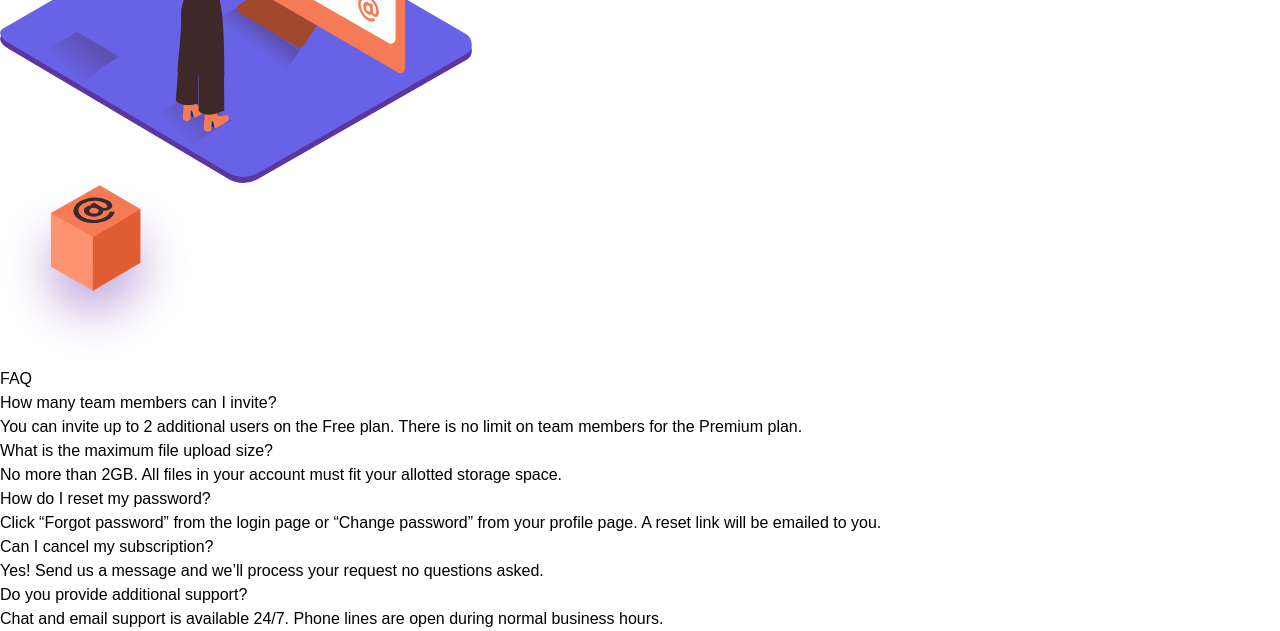
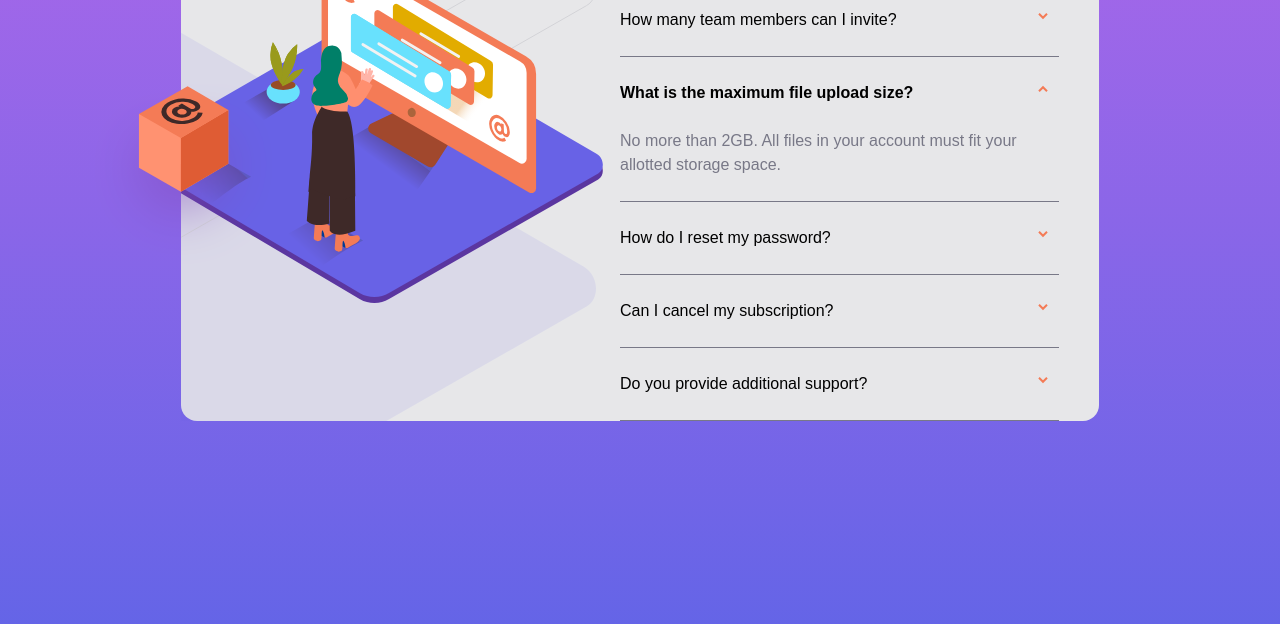
Before and after one commit to MaxTarasevich/faq-accordion-card-main, a plain HTML site: page index.html in a window 1280 px wide. Shown: the part 176-807 px from the top of the page. Drawn offline with Linux system fonts and the light colour scheme.

Commit message:
feat: descktop desine

```diff
--- a/index.html
+++ b/index.html
@@ -14,81 +14,98 @@
   <link rel="stylesheet" href="./output.css">
 
 </head>
-<body >
-  <main>
-    <section class="card">
-      <div class="card__image">
+<body class="bg-gradient-to-t from-soft-blue to-soft-violet bg-no-repeat min-h-screen">
+  <main class="pt-20 pb-20">
+    <section class="card flex rounded-2xl max-w-[918px] m-auto
+                  bg-light-grayish-blue pr-10">
 
-       <picture>
+      <div
+      class="card__image relative min-w-[50%]">
+
+        <picture class="absolute top-[180px] left-[-93px]">
+          <img src="./images/illustration-box-desktop.svg" alt="box">
+        </picture>
+<!--
+       <picture class="absolute top-0 left-[-7%]">
          <img src="./images/illustration-woman-online-desktop.svg" alt="woman online">
        </picture>
-      <picture>
-        <img src="./images/illustration-box-desktop.svg" alt="box">
+
+       <picture class="absolute bottom-[-10%] left-[-10%] max-w-full">
+         <img src="./images/bg-pattern-desktop.svg" alt="Background">
        </picture>
-
+    -->
       </div>
 
-      <div class="card__content">
-        <h1 class="card__title">
+      <div class="card__content w-[50%] pt-10">
+
+        <h1 class="card__title text-4xl font-bold">
           FAQ
         </h1>
-        <div class="card__accordion">
-          <h2 class="card__subtitle">How many team members can I invite? </h2>
-          <p class="card__text">
+
+        <details class="group pt-6 border-b border-solid border-dark-grayish-blue">
+          <summary class="subtitle">
+            <h2 class=" ">
+                      How many team members can I invite?
+            </h2>
+          </summary>
+          <p class="max-h-0 pb-0 overflow-hidden text-dark-grayish-blue
+          transition-[all] duration-700
+          group-open:max-h-[150px] group-open:pb-6">
           You can invite up to 2 additional users on the Free plan.
             There is no limit on team members for the Premium plan.
           </p>
-        </div>
-        <div class="card__accordion">
-          <h2 class="card__subtitle">What is the maximum file upload size? </h2>
-            <p class="card__text">
+        </details>
+
+        <details open class="group pt-6 border-b border-solid border-dark-grayish-blue">
+          <summary class="subtitle">
+            <h2>What is the maximum file upload size?</h2>
+          </summary>
+          <p class="max-h-0 pb-0 overflow-hidden text-dark-grayish-blue
+          transition-[all] duration-700
+          group-open:max-h-[150px] group-open:pb-6">
           No more than 2GB.
           All files in your account must fit your allotted storage space.
           </p>
-        </div>
-        <div class="card__accordion">
-          <h2 class="card__subtitle">How do I reset my password?</h2>
-            <p class="card__text">
+        </details>
+
+        <details class="group pt-6 border-b border-solid border-dark-grayish-blue">
+          <summary class="subtitle">
+            <h2>How do I reset my password?</h2>
+          </summary>
+          <p class="max-h-0 pb-0 overflow-hidden text-dark-grayish-blue
+          transition-[all] duration-700
+          group-open:max-h-[150px] group-open:pb-6">
           Click “Forgot password” from the login page or “Change password” from your profile page.
           A reset link will be emailed to you.
           </p>
-        </div>
-        <div class="card__accordion">
-          <h2 class="card__subtitle">Can I cancel my subscription? </h2>
-            <p class="card__text">
+        </details>
+
+        <details class="group pt-6 border-b border-solid border-dark-grayish-blue">
+          <summary class="subtitle">
+            <h2>Can I cancel my subscription?</h2>
+          </summary>
+          <p class="max-h-0 pb-0 overflow-hidden text-dark-grayish-blue
+          transition-[all] duration-700
+          group-open:max-h-[150px] group-open:pb-6">
           Yes! Send us a message and we’ll process your request no questions asked.
           </p>
-        </div>
-        <div class="card__accordion">
-          <h2 class="card__subtitle">Do you provide additional support?</h2>
-            <p class="card__text">
+        </details>
+
+
+        <details class="group pt-6 border-b border-solid border-dark-grayish-blue">
+          <summary class="subtitle">
+            <h2>Do you provide additional support?</h2>
+          </summary>
+          <p class="max-h-0 pb-0 overflow-hidden text-dark-grayish-blue
+          transition-[all] duration-700
+          group-open:max-h-[150px] group-open:pb-6">
           Chat and email support is available 24/7.
           Phone lines are open during normal business hours.
           </p>
-        </div>
+        </details>
+
       </div>
     </section>
   </main>
-
-
-
-
-
-  <!--
-  <h1 class="mb-10">Hello</h1>
-  <input class="peer" type="checkbox" name="checkbox" id="checkbox">
-  <label for="checkbox">Lable</label>
-  <p class="mt-10 bg-slate-700 max-h-0 overflow-hidden transition-[max-height] ease-in-out duration-1000 peer-checked:max-h-96">Lorem ipsum dolor sit amet consectetur adipisicing elit. Aspernatur nulla soluta consequatur rem cumque similique eius quae minus est ex nemo, et omnis hic non praesentium, necessitatibus inventore tempore ipsam?</p>
-
-  <input class="peer" type="checkbox" name="checkbox" id="checkbox">
-  <label for="checkbox">Lable</label>
-  <p class="mt-10 bg-slate-700 max-h-0 overflow-hidden transition-[max-height] ease-in-out duration-1000 peer-checked:max-h-96">Lorem ipsum dolor sit amet consectetur adipisicing elit. Aspernatur nulla soluta consequatur rem cumque similique eius quae minus est ex nemo, et omnis hic non praesentium, necessitatibus inventore tempore ipsam?</p>
-
-  <div>
-  <input class="peer" type="checkbox" name="checkbox" id="checkbox">
-  <label for="checkbox">Lable</label>
-  <p class="mt-10 bg-slate-700 max-h-0 overflow-hidden transition-[max-height] ease-in-out duration-1000 peer-checked:max-h-96">Lorem ipsum dolor sit amet consectetur adipisicing elit. Aspernatur nulla soluta consequatur rem cumque similique eius quae minus est ex nemo, et omnis hic non praesentium, necessitatibus inventore tempore ipsam?</p>
-</div>
--->
 </body>
 </html>
--- a/input.css
+++ b/input.css
@@ -1,3 +1,18 @@
 @tailwind base;
 @tailwind components;
 @tailwind utilities;
+
+.subtitle{
+    @apply block pb-6 cursor-pointer group-open:font-bold
+    relative before:block before:absolute before:transition-transform before:duration-700
+                before:top-[0%] before:right-2 before:bg-[url('./images/icon-arrow-down.svg')]
+                before:bg-no-repeat
+                 before:w-4 before:h-4 before:bg-center
+                group-open:before:rotate-180;
+}
+.card__image{
+    background-image: url(./images/illustration-woman-online-desktop.svg), url(./images/bg-pattern-desktop.svg);
+    background-repeat: no-repeat, no-repeat;
+    background-position: top 40px left -50px, top -290px left -550px;
+    background-size: 472px, 966px;
+}
```
Also changed, not shown: output.css. Lines whose indentation alone changed are shown as unchanged.
